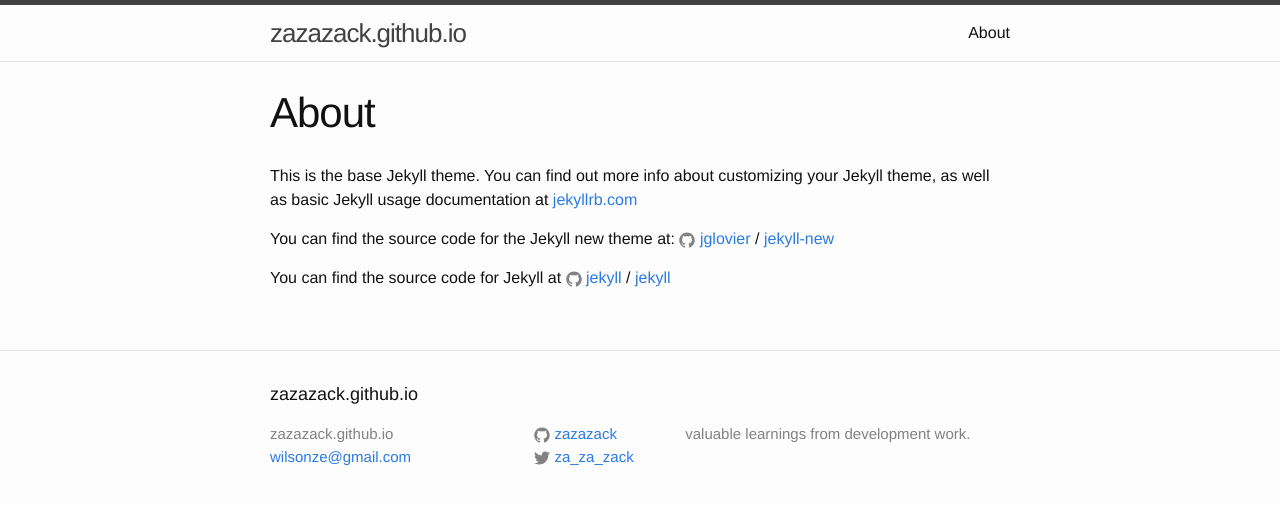
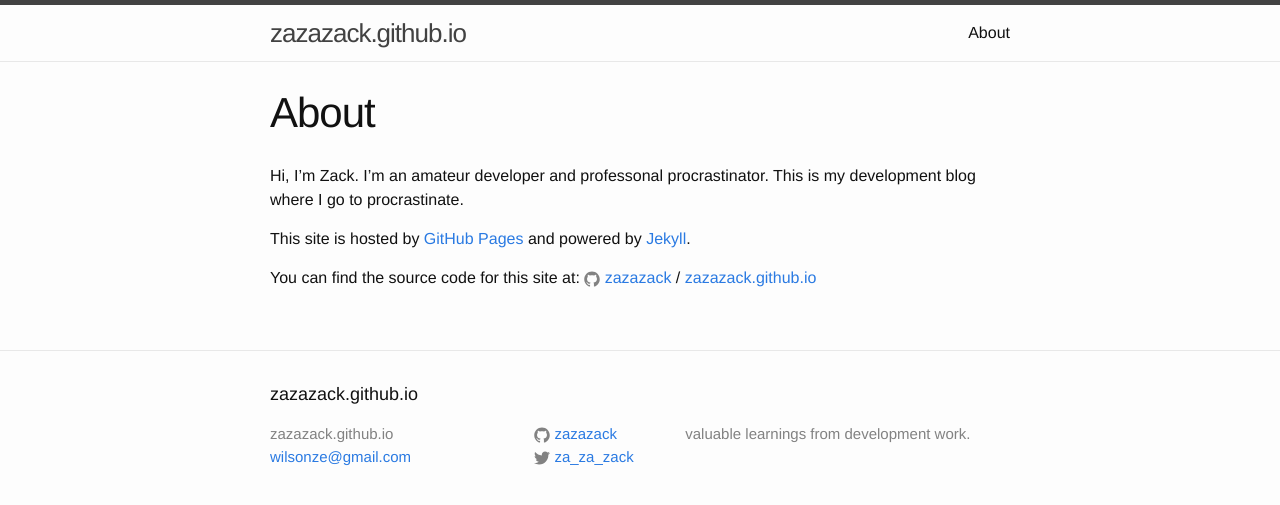
Before and after one commit to gitter-badger/zazazack.github.io, a Jekyll site: the page built from about.md, in a window 1280 px wide. Shown: the top 505 px of the page. Built offline with Jekyll 4.4.1, drawn with Linux system fonts in a browser that asks for light colours.

Commit message:
Personalized 'about' page
Revised the default Jekyll ‘about’ page. Removed boilerplate. Added
personal info.

```diff
--- a/about.md
+++ b/about.md
@@ -4,12 +4,12 @@ title: About
 permalink: /about/
 ---
 
-This is the base Jekyll theme. You can find out more info about customizing your Jekyll theme, as well as basic Jekyll usage documentation at [jekyllrb.com](http://jekyllrb.com/)
+Hi, I'm Zack. I'm an amateur developer and professonal procrastinator. This is my development blog where I go to procrastinate.
 
-You can find the source code for the Jekyll new theme at:
-{% include icon-github.html username="jglovier" %} /
-[jekyll-new](https://github.com/jglovier/jekyll-new)
+This site is hosted by [GitHub Pages](https://pages.github.com) and powered by [Jekyll](http://jekyllrb.com/).
 
-You can find the source code for Jekyll at
-{% include icon-github.html username="jekyll" %} /
-[jekyll](https://github.com/jekyll/jekyll)
+You can find the source code for this site at:
+{% include icon-github.html username="zazazack" %} /
+[zazazack.github.io](https://github.com/zazazack/zazazack.github.io)
+
+<!-- Feel free to contact me about anything (somebody, please, talk to me). -->
```
